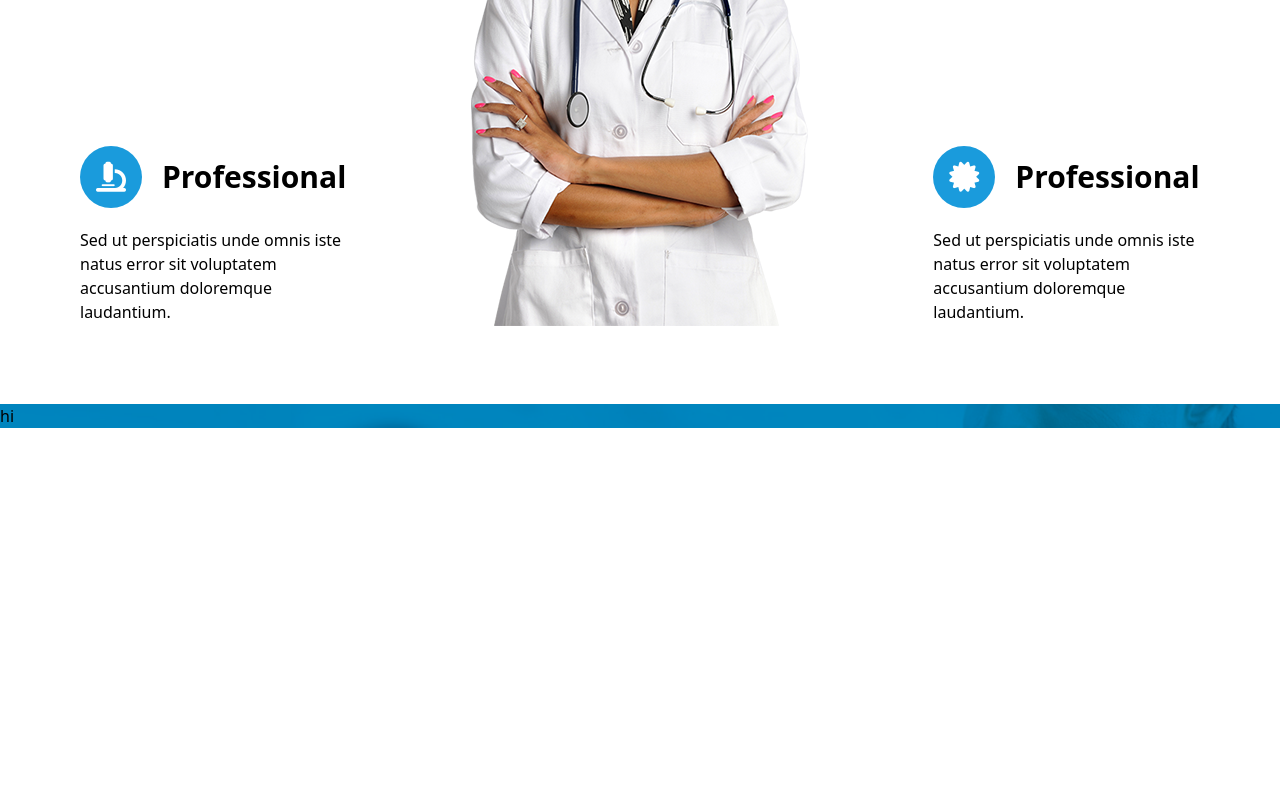
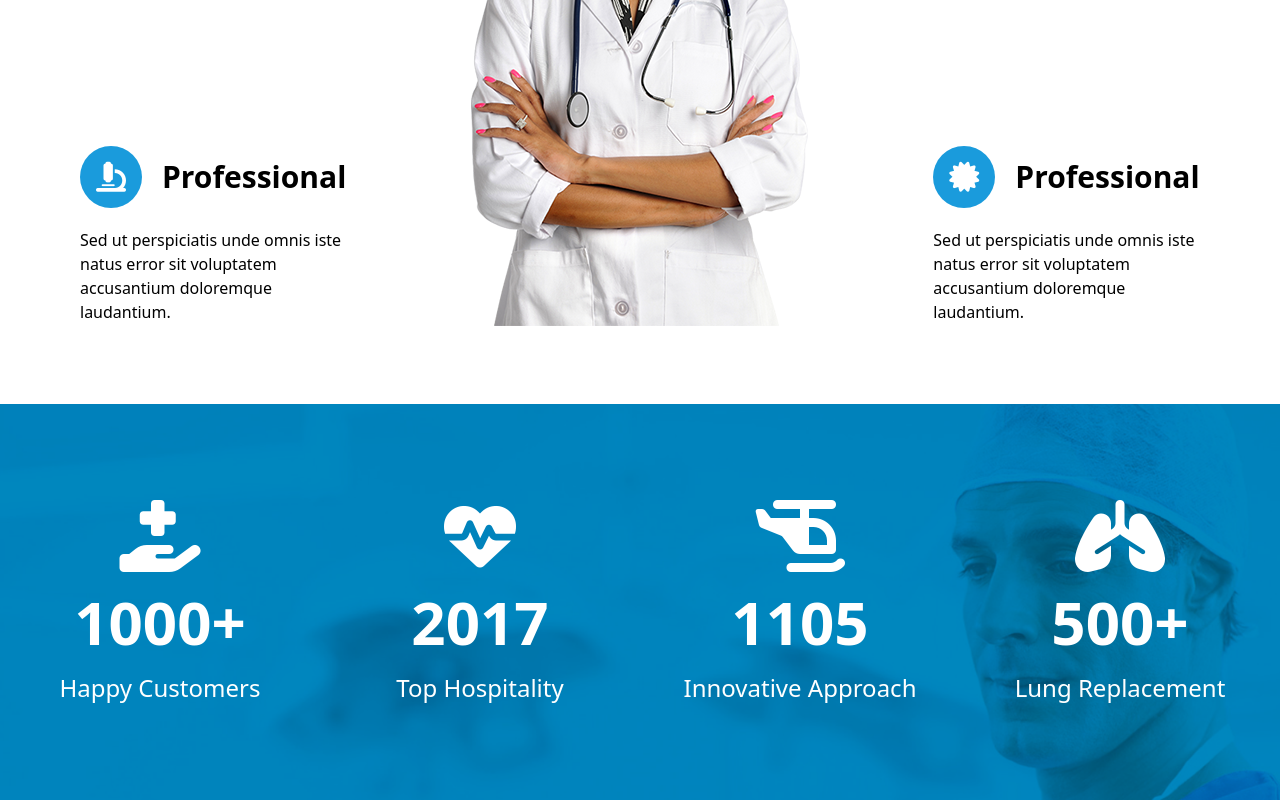
Before and after one commit to mamun8920/Care-Point, a website: page public/index.html in a window 1280 px wide. Shown: the part 1928-2728 px from the top of the page. Before the commit the page ends 2356 px from the top, so only its background shows below. Drawn offline with Linux system fonts and the light colour scheme.

Commit message:
our-review section

```diff
--- a/public/index.html
+++ b/public/index.html
@@ -230,12 +230,14 @@
         </section>
         <!-- our-review section
         ------------------------------------------------------------->
-        <section class="header-area bg-[url('pic/review-bg.png')] bg-cover bg-center bg-no-repeat">
-            <div class="header">
+        <section class="our-review-area bg-[url('pic/review-bg.png')] bg-cover bg-center bg-no-repeat">
+            <div class="our-review">
                 <div class="container mx-auto">
-                    <div class="row">
-                        <div class="col-"> hi
-                        </div>
+                    <div class="row grid sm:grid-cols-1 md:grid-cols-2 xl:grid-cols-4 text-center">
+                        <div class="col- py-24"> <i class="fa-solid fa-hand-holding-medical text-7xl text-white"></i> <h2 class="text-6xl text-white font-bold p-5 before:content-[''] before:w-5 befoure:white ">1000+</h2> <p class="text-2xl text-white"> Happy Customers</p> </div>
+                        <div class="col- py-24"> <i class="fa-solid fa-heart-pulse text-7xl text-white"></i> <h2 class="text-6xl text-white font-bold p-5 before:content-['']">2017</h2> <p class="text-2xl text-white"> Top Hospitality</p> </div>
+                        <div class="col- py-24"> <i class="fa-solid fa-helicopter text-7xl text-white"></i> <h2 class="text-6xl text-white font-bold p-5 before:content-['']">1105</h2> <p class="text-2xl text-white">  Innovative Approach</p> </div>
+                        <div class="col- py-24"> <i class="fa-solid fa-lungs text-7xl text-white"></i> <h2 class="text-6xl text-white font-bold p-5 before:content-['']">500+</h2> <p class="text-2xl text-white"> Lung Replacement</p> </div>
                     </div>
                 </div>
             </div>
```
Also changed, not shown: public/output.css.
